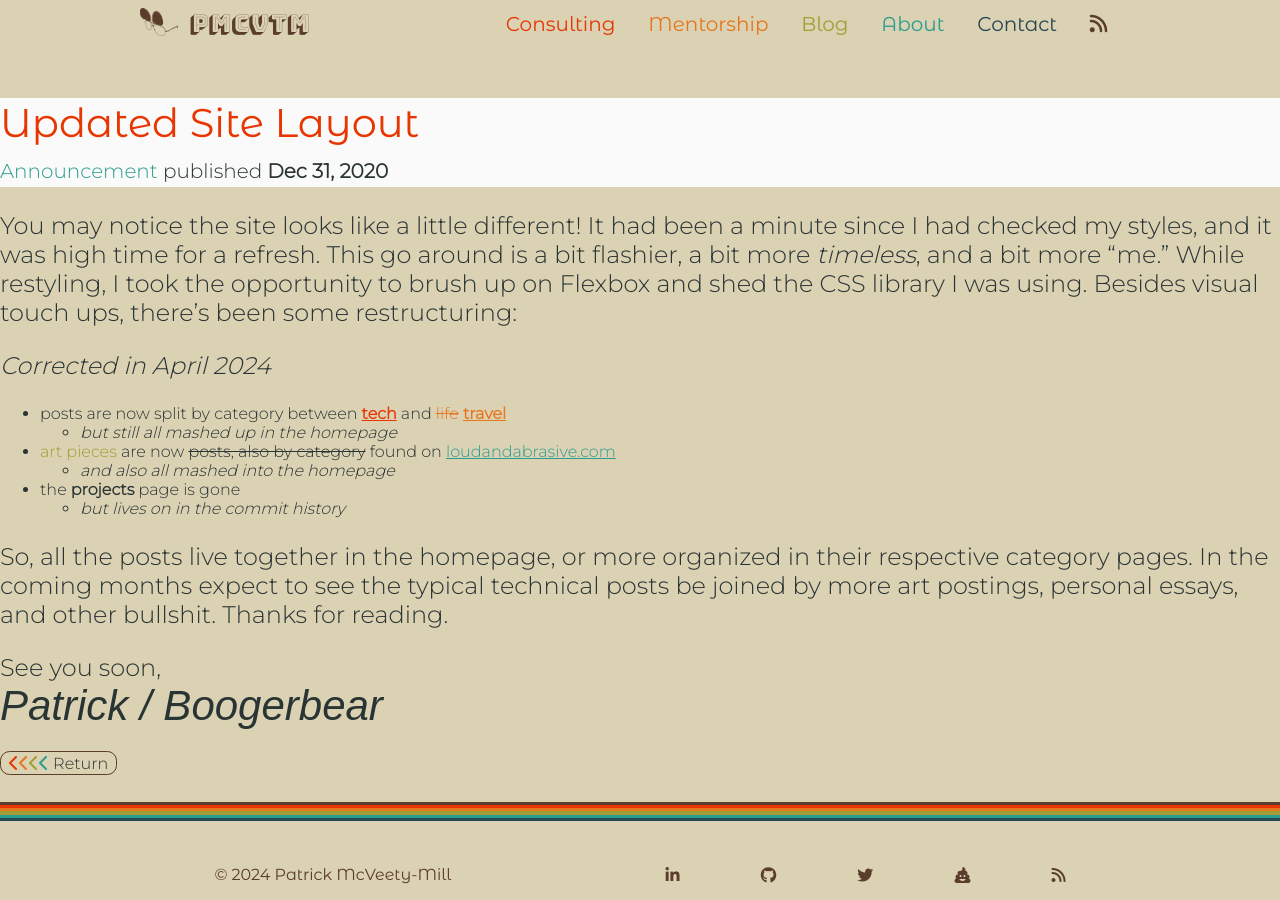
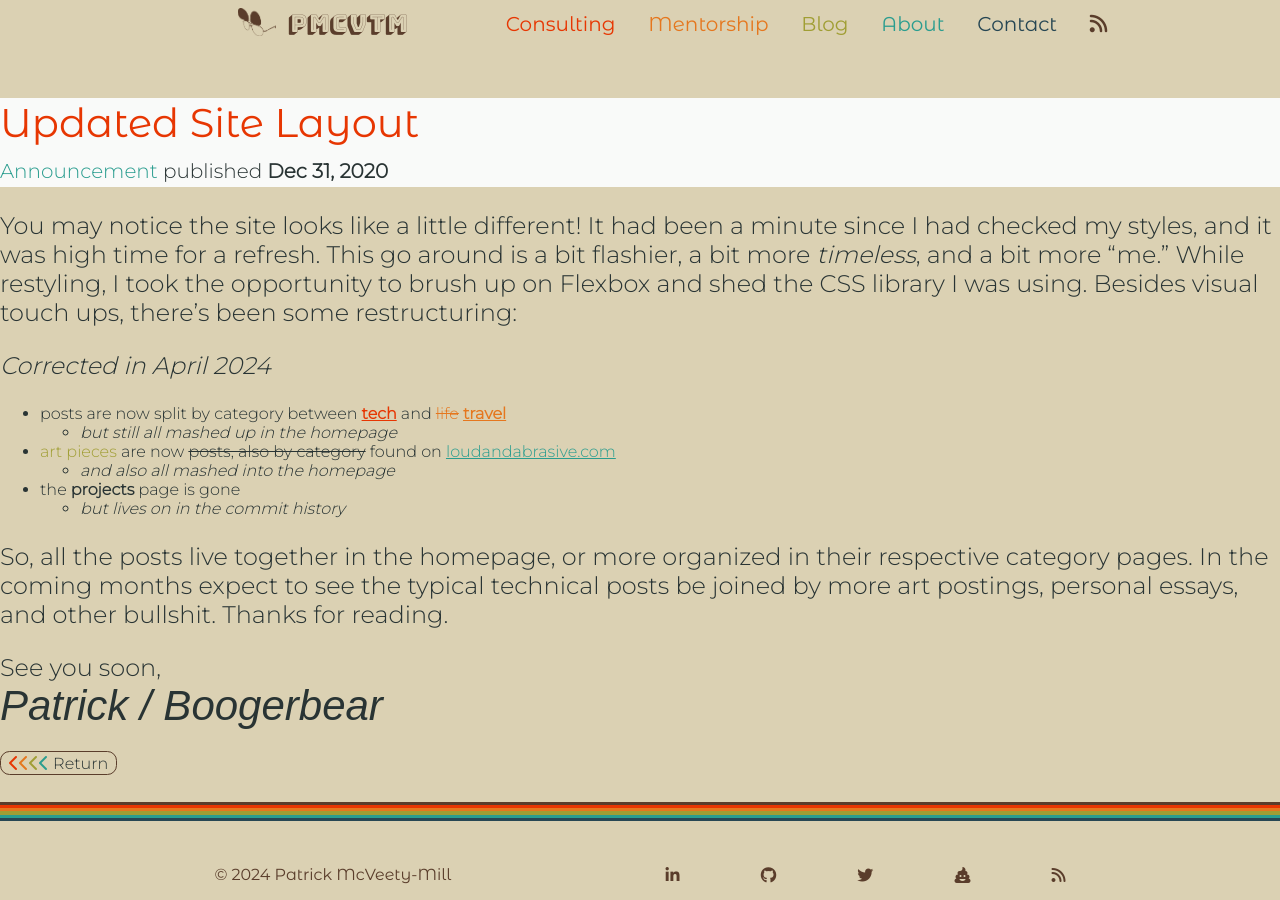
Before and after one commit to pmcvtm/pmcvtm.com, a Jekyll site: the page built from _posts/2020-12-31-new-layout.md, in a window 1280 px wide. Built offline with Jekyll 4.4.1, drawn with Linux system fonts in a browser that asks for light colours; nearby versions of some CDN libraries; some web fonts are replaced.

Commit message:
fix header margins on mobile

```diff
--- a/_sass/header.scss
+++ b/_sass/header.scss
@@ -28,7 +28,7 @@
         flex-direction: row;
         justify-content: center;
 
-        margin-right: auto;
+        margin: auto;
         @include mobile {
             padding-left: 1rem;
         }
```
